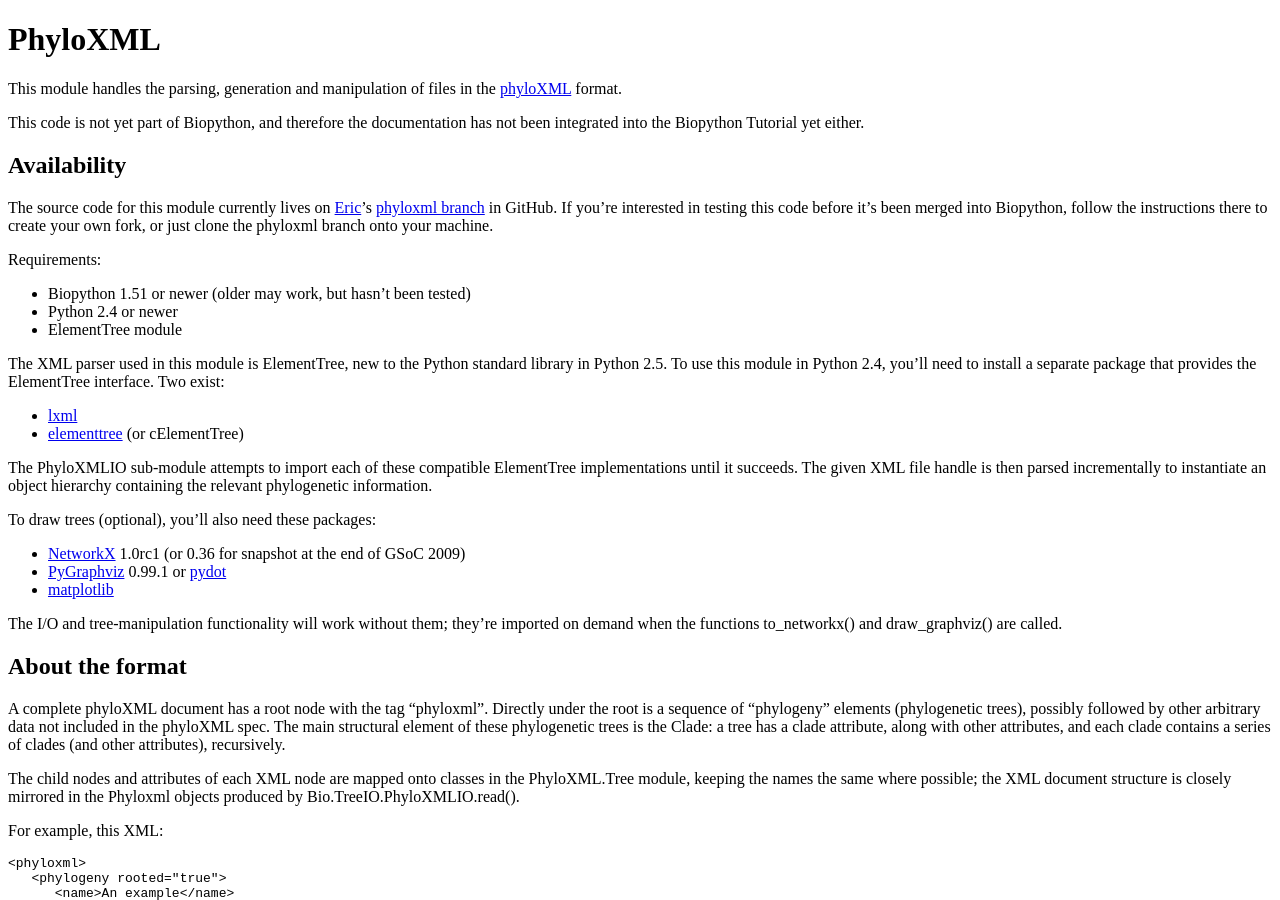
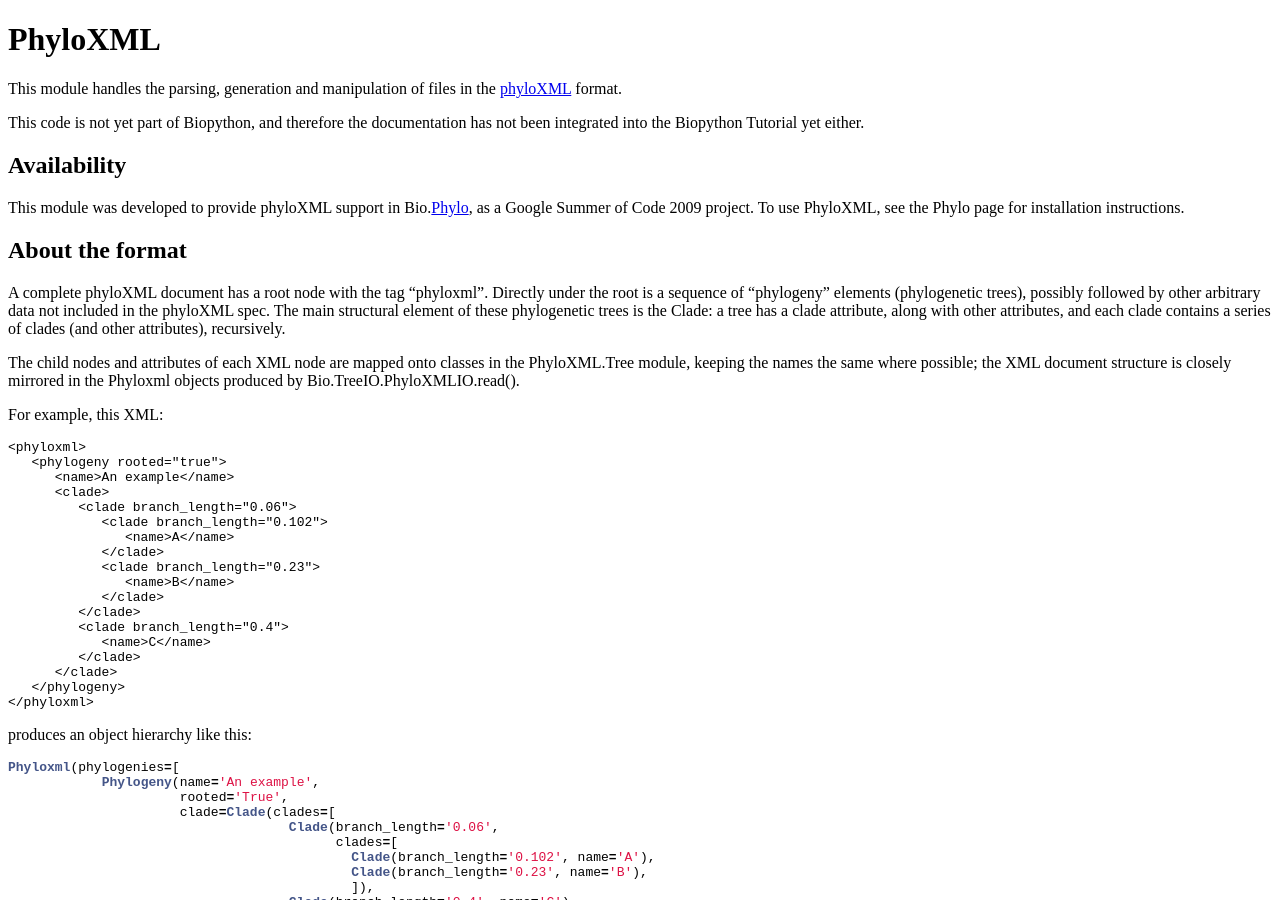
Before and after one commit to biopython/biopython.github.io, a Jekyll site: the page built from wiki/PhyloXML.md, in a window 1280 px wide and 900 px high. Built offline with Jekyll 4.4.1, drawn with Linux system fonts in a browser that asks for light colours.

Commit message:
/* Availability */ Point to Phylo

```diff
--- a/wiki/PhyloXML.md
+++ b/wiki/PhyloXML.md
@@ -13,44 +13,9 @@ has not been integrated into the Biopython Tutorial yet either.
 Availability
 ------------
 
-The source code for this module currently lives on
-[Eric](User%3AEricTalevich "wikilink")'s [phyloxml
-branch](http://github.com/etal/biopython/tree/phyloxml) in GitHub. If
-you're interested in testing this code before it's been merged into
-Biopython, follow the instructions there to create your own fork, or
-just clone the phyloxml branch onto your machine.
-
-Requirements:
-
--   Biopython 1.51 or newer (older may work, but hasn't been tested)
--   Python 2.4 or newer
--   ElementTree module
-
-The XML parser used in this module is ElementTree, new to the Python
-standard library in Python 2.5. To use this module in Python 2.4, you'll
-need to install a separate package that provides the ElementTree
-interface. Two exist:
-
--   [lxml](http://codespeak.net/lxml/)
--   [elementtree](http://effbot.org/zone/element-index.htm)
-    (or cElementTree)
-
-The PhyloXMLIO sub-module attempts to import each of these compatible
-ElementTree implementations until it succeeds. The given XML file handle
-is then parsed incrementally to instantiate an object hierarchy
-containing the relevant phylogenetic information.
-
-To draw trees (optional), you'll also need these packages:
-
--   [NetworkX](http://networkx.lanl.gov/index.html) 1.0rc1 (or 0.36 for
-    snapshot at the end of GSoC 2009)
--   [PyGraphviz](http://networkx.lanl.gov/pygraphviz/) 0.99.1 or
-    [pydot](http://dkbza.org/pydot.html)
--   [matplotlib](http://matplotlib.sourceforge.net/)
-
-The I/O and tree-manipulation functionality will work without them;
-they're imported on demand when the functions to\_networkx() and
-draw\_graphviz() are called.
+This module was developed to provide phyloXML support in
+Bio.[Phylo](Phylo "wikilink"), as a Google Summer of Code 2009 project.
+To use PhyloXML, see the Phylo page for installation instructions.
 
 About the format
 ----------------
```
Also changed, not shown: 1 other file.
